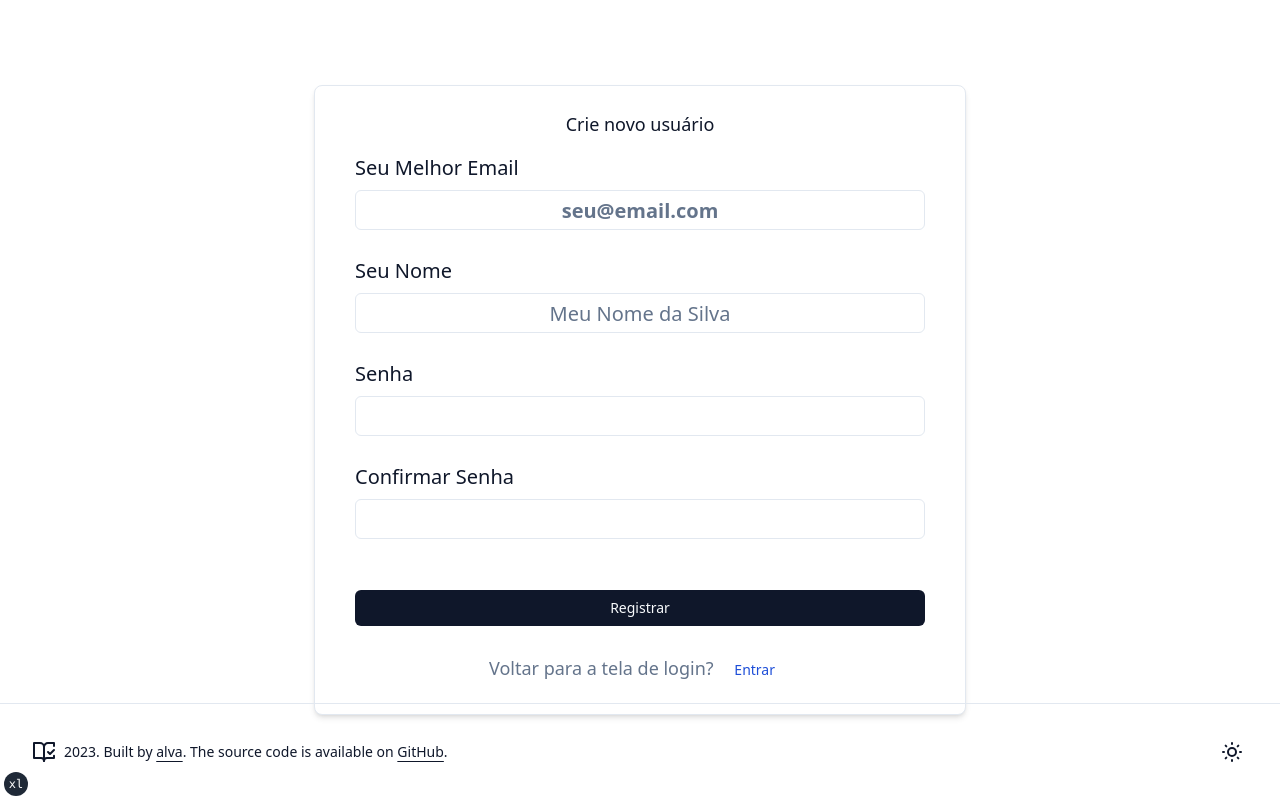
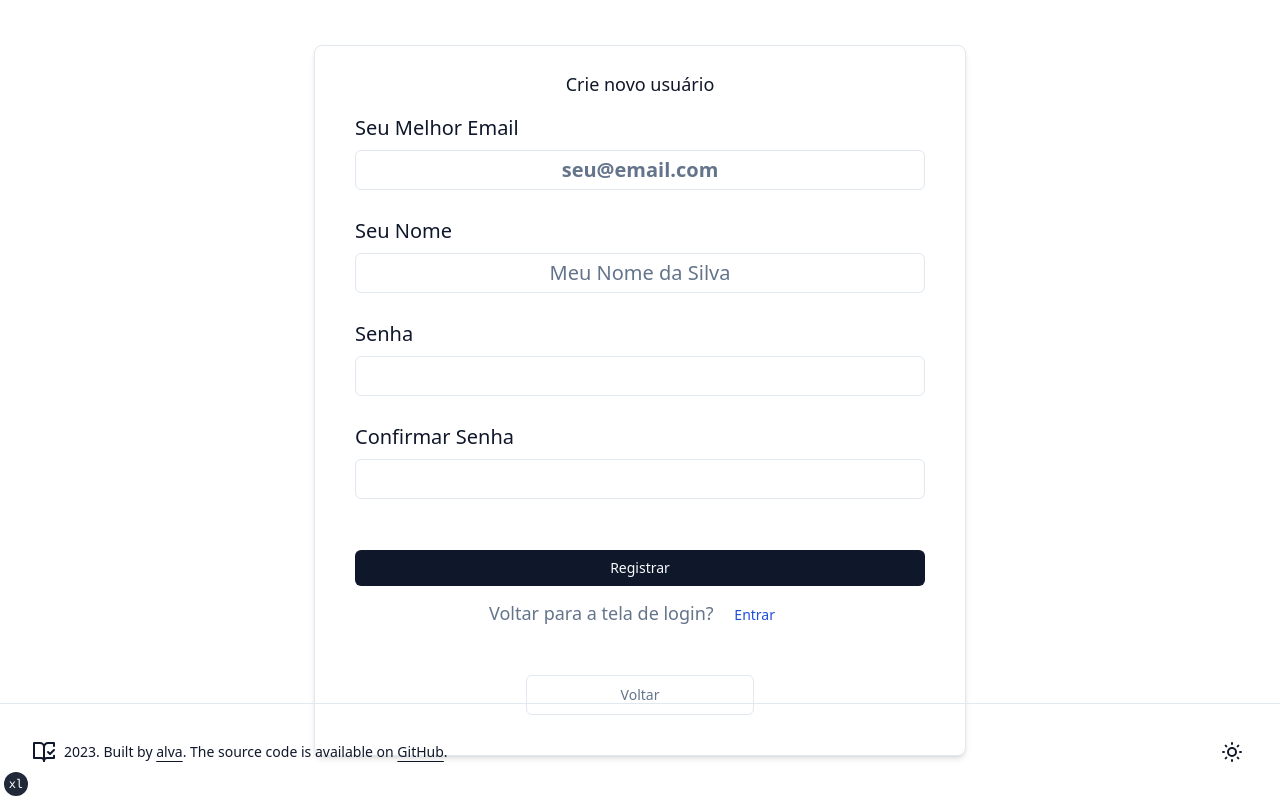
Before and after one commit to alvarengaflavio/todo-next, a Next.js app: page /register in a window 1280 px wide. Built offline with nearby package versions, Linux system fonts and the light colour scheme.

Commit message:
Fix link styling and add "Voltar" button

```diff
--- a/src/components/forms/user-create-form.tsx
+++ b/src/components/forms/user-create-form.tsx
@@ -181,13 +181,23 @@ const UserCreateForm: FC<RegisterFormProps> = ({}) => {
       </CardContent>
 
       <CardFooter className="text-center text-lg text-slate-500 pb-2">
-        <span className="min-w-full">
+        <span className="min-w-full mt-[-15px]">
           Voltar para a tela de login?{" "}
           <Link
             href="/login"
             className={cn(buttonVariants({ variant: "link" }), "text-blue-700")}
           >
             Entrar
+          </Link>
+          <br />
+          <Link
+            href="/"
+            className={cn(
+              buttonVariants({ variant: "outline" }),
+              ` w-full md:w-1/2 lg:w-2/5 mt-10 mb-4`
+            )}
+          >
+            Voltar
           </Link>
         </span>
       </CardFooter>
```
